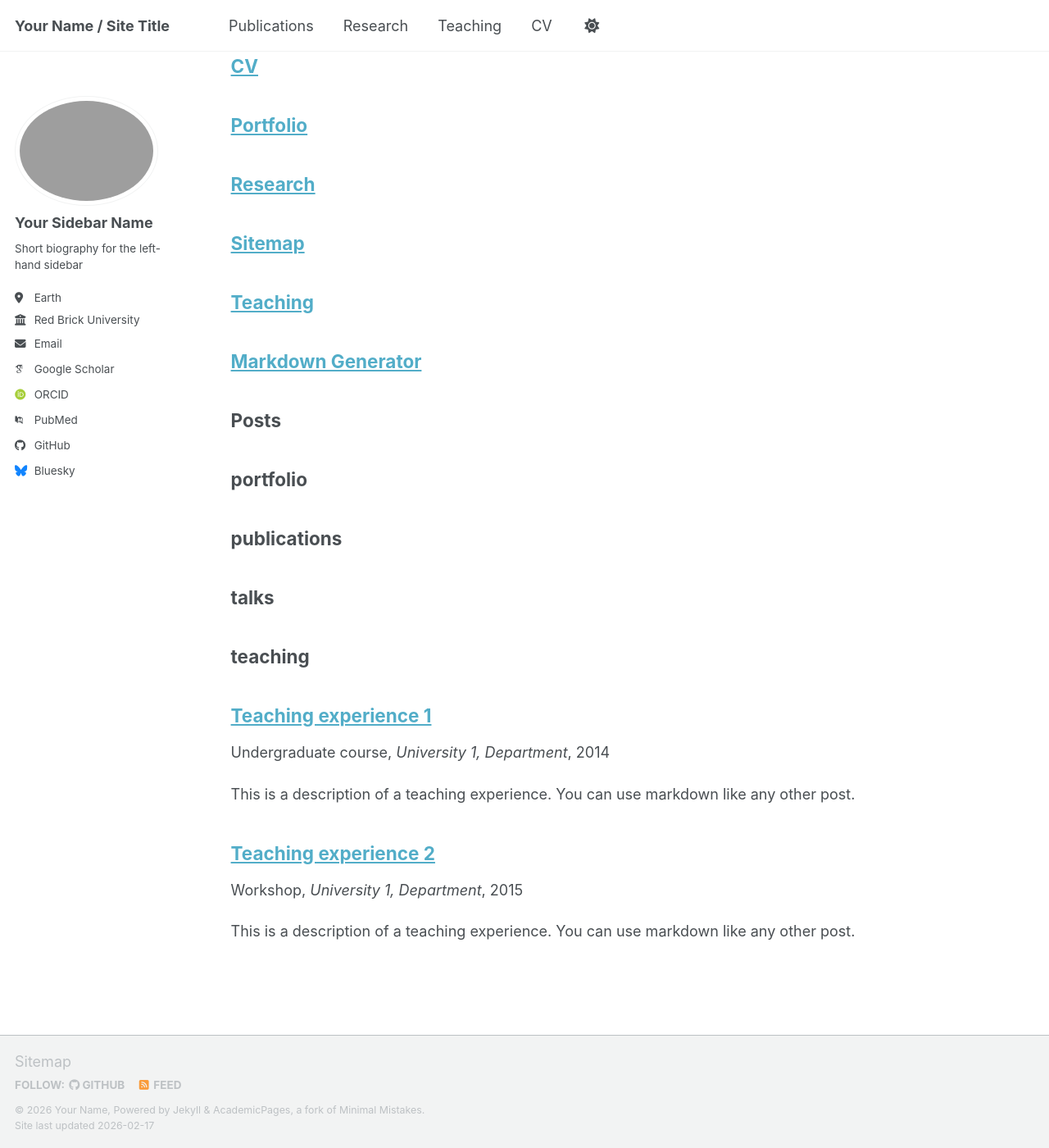
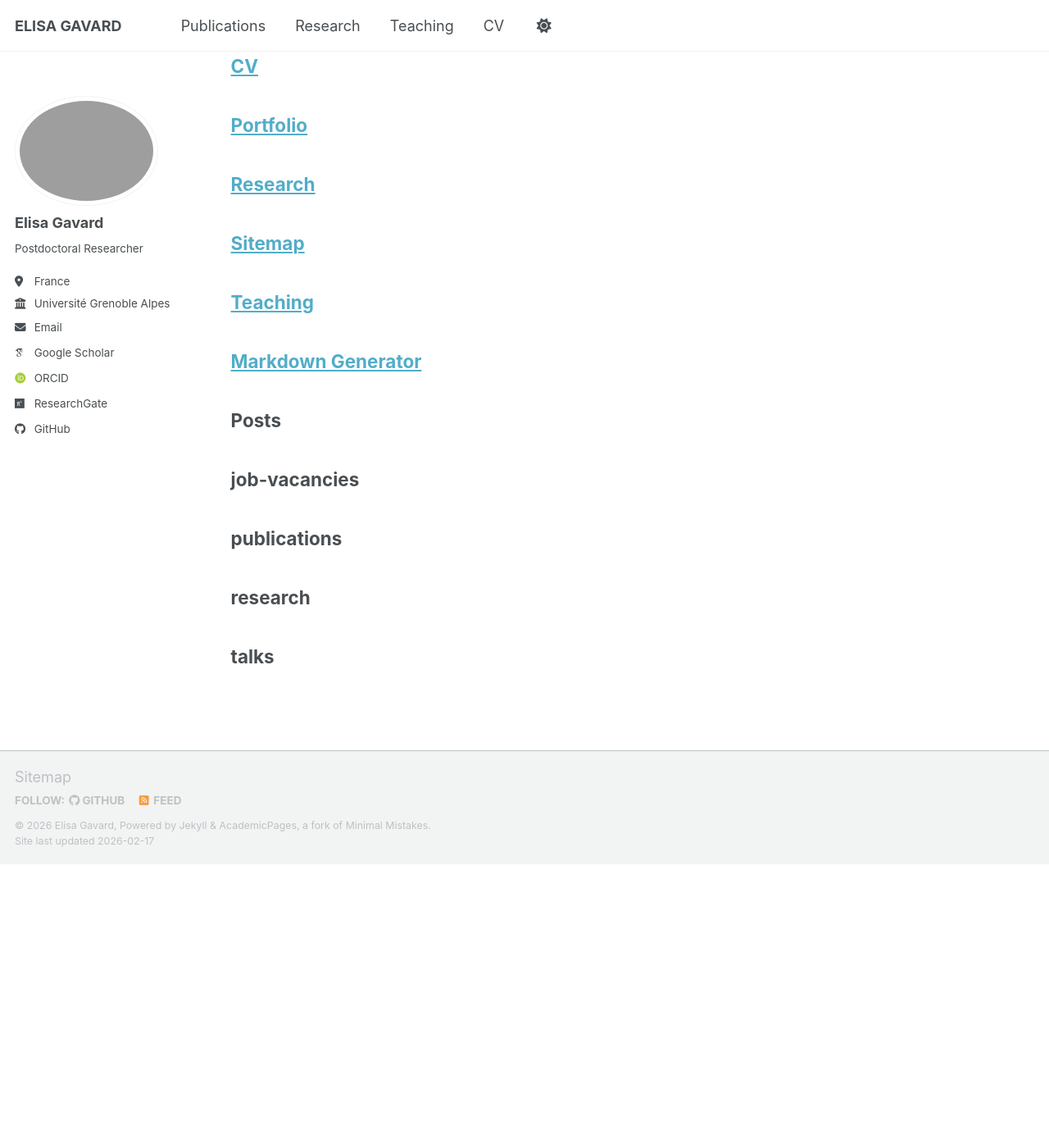
Before and after one commit to elisagavard/elisagavard.github.io, a Jekyll site: the page built from _pages/sitemap.md, in a window 1280 px wide and 1400 px high, scrolled down 438 px. Shown: the whole window at 82% size. Built offline with Jekyll 4.4.1, drawn with Linux system fonts in a browser that asks for light colours; some web fonts are replaced; a script bundle is joined from its source files by our own code; library files that are not in the unit come from our copies; a file with an impossible date is left out; after the commit the page ends 1492 px from its top, so only the background shows below that; some of the changed lines change nothing that is shown.

Commit message:
Update _config.yml

```diff
--- a/_config.yml
+++ b/_config.yml
@@ -3,101 +3,23 @@
 # This config file is meant for settings that affect your entire site, values
 # which you are expected to set up once and rarely need to edit after that.
 # For technical reasons, this file is *NOT* reloaded automatically when you use
-# `jekyll serve -l -H localhost`. If you change this file, please restart the
-# server process.
-
-# Basic Site Settings
-locale                   : "en-US"
-site_theme               : "default" # The available themes options are "default", "air", "sunrise", "mint", "dirt" and "contrast"
-title                    : "Your Name / Site Title"
-title_separator          : "-"
-name                     : &name "Your Name"
-description              : &description "Your Name's academic portfolio"   # Update this with a general description of your site, this is the default if not overridden by a page
-url                      : https://academicpages.github.io # The base hostname & protocol for your site e.g. "https://[your GitHub username].github.io",
-                                                           # or if you already have some other page hosted on Github then use "https://[your GitHub username].github.io/[Your Repo Name]"
-baseurl                  : "" # the subpath of your site, e.g. "/blog"
-repository               : "academicpages/academicpages.github.io"
-
-# Site Author - The following control what appear as part of the author content on the side bar.
-#               If a field is blank the icon and link will not appear, otherwise it will be shown.
-#               Additional customization can be done by editing /_includes/author-profile.html
-author:
-  # Biographic information
-  avatar           : "profile.png"
-  name             : "Your Sidebar Name"
-  pronouns         : # example: "she/her"
-  bio              : "Short biography for the left-hand sidebar"
-  location         : "Earth"
-  employer         : "Red Brick University"
-  uri              : # URL
-  email            : "none@example.org"
-
-  # Academic websites
-  academia         : # URL
-  arxiv            : # URL - Update with the correct link to your profile
-  googlescholar    : "https://scholar.google.com/citations?user=PS_CX0AAAAAJ"
-  inspire-hep      : # URL
-  impactstory      : # URL
-  orcid            : "https://orcid.org/yourorcidurl"
-  semantic         : # URL
-  ssrn             : # URL
-  pubmed           : "https://www.ncbi.nlm.nih.gov/pubmed/?term=john+snow"
-  researchgate     : # URL
-  scopus           : # URL
-  zotero           : # URL
-
-
-  # Repositories and software development
-  bitbucket        : # Username - Update with your username on the site
-  codepen          : # Username
-  dribbble         : # Username
-  github           : "academicpages"
-  kaggle           : # Username
-  stackoverflow    : # User number or user number and name (i.e., use "1" or "1/jeff-atwood")
-
-  # Social media
-  artstation       : # Username
-  bluesky          : "bsky.app" # Replace this with you Bluesky username
-  facebook         : # Username
-  flickr           : # Username
-  foursquare       : # Username
-  goodreads        : # Username
-  google_plus      : # Username
-  keybase          : # Username
-  instagram        : # Username
-  lastfm           : # Username
-  linkedin         : # Username
-  mastodon         : # URL
-  medium           : # URL
-  pinterest        : # Username
-  soundcloud       : # Username
-  steam            : # Username
-  telegram         : # URL
-  tumblr           : # Username
-  twitter          : # Username for X / Twitter
-  vine             : # Username
-  weibo            : # Username
-  wikipedia        : # Username
-  xing             : # Username
-  youtube          : # Username
-  zhihu            : # Username
-
-# Publication Category - The following the list of publication categories and their headings
-publication_category:
-  books:
-    title: 'Books'
-  manuscripts:
-    title: 'Journal Articles'
-  conferences:
-    title: 'Conference Papers'
+# `jekyll serve`. If you change this file, please restart the server process.
 
 # Site Settings
-teaser                   :  # filename of teaser fallback teaser image placed in /images/ for social media previews
+locale                   : "en-US"
+title                    : "ELISA GAVARD"
+title_separator          : "-"
+name                     : &name "Elisa Gavard"
+description              : &description "Postdoctoral Researcher"
+url                      : https://elisagavard.github.io/ # the base hostname & protocol for your site e.g. "https://mmistakes.github.io"
+baseurl                  : "" # the subpath of your site, e.g. "/blog"
+repository               : "elisagavard/elisagavard.github.io"
+teaser                   : # filename of teaser fallback teaser image placed in /images/, .e.g. "500x300.png"
 breadcrumbs              : false # true, false (default)
 words_per_minute         : 160
-future                   : true
+future                   : false
 read_more                : "disabled" # if enabled, adds "Read more" links to excerpts
-talkmap_link             : false      #change to true to add link to talkmap on talks page
+talkmap_link             : false #change to true to add link to talkmap on talks page
 comments:
   provider               : # false (default), "disqus", "discourse", "facebook", "google-plus", "staticman", "custom"
   disqus:
@@ -125,9 +47,7 @@ staticman:
       options:
         format           : "iso8601" # "iso8601" (default), "timestamp-seconds", "timestamp-milliseconds"
 atom_feed:
-  hide                   : false     # change to true to hide the RSS feed in the footer
   path                   : # blank (default) uses feed.xml
-
 
 # SEO Related
 google_site_verification :
@@ -135,16 +55,14 @@ bing_site_verification   :
 alexa_site_verification  :
 yandex_site_verification :
 
-
 # Social Sharing
 twitter:
-  username               : &twitter
+  username               :
 facebook:
   username               :
   app_id                 :
   publisher              :
-og_image                 :  # Social media default site image
-og_description           :  # Social media default site image description
+og_image                 : profil.jpeg # Open Graph/Twitter default site image
 # For specifying social profiles
 # - https://developers.google.com/structured-data/customize/social-profiles
 social:
@@ -155,9 +73,51 @@ social:
 
 # Analytics
 analytics:
-  provider               :  "false" # false (default), "google", "google-universal", "google-analytics-4", "custom"
+  provider               :
   google:
     tracking_id          :
+  goatcounter:
+    code		 :
+
+
+# Site Author
+author:
+  name             : "Elisa Gavard"
+  avatar           : "profil.jpeg"
+  bio              : "Postdoctoral Researcher"
+  location         : "France"
+  employer         : "Université Grenoble Alpes"
+  pubmed           :
+  orcid            : "https://orcid.org/0000-0001-5144-7767"
+  googlescholar    : "https://scholar.google.com/citations?user=o16vfP0AAAAJ&hl=fr&oi=ao"
+  email            : "elisa.gavard@univ-grenoble-alpes.com"
+  researchgate     : "https://www.researchgate.net/profile/Elisa-Gavard"
+  uri              :
+  bitbucket        :
+  codepen          :
+  dribbble         :
+  flickr           :
+  facebook         :
+  foursquare       :
+  github           : "elisagavard"
+  gitlab           :
+  google_plus      :
+  keybase          :
+  instagram        :
+  impactstory      :
+  lastfm           :
+  linkedin         :
+  pinterest        :
+  soundcloud       :
+  stackoverflow    :
+  steam            :
+  tumblr           :
+  twitter          :
+  vine             :
+  weibo            :
+  xing             :
+  youtube          :
+  wikipedia        :
 
 
 # Reading Files
@@ -170,26 +130,23 @@ exclude:
   - "*.sublime-workspace"
   - .asset-cache
   - .bundle
-  - .github
   - .jekyll-assets-cache
   - .sass-cache
+  - CHANGELOG
+  - Capfile
+  - Gemfile
+  - Gruntfile.js
+  - LICENSE
+  - README
+  - Rakefile
   - assets/js/_main.js
   - assets/js/plugins
   - assets/js/vendor
-  - CHANGELOG
-  - Capfile
   - config
-  - Dockerfile
-  - Gemfile
-  - Gruntfile.js
   - gulpfile.js
-  - LICENSE
-  - local
   - log
   - node_modules
-  - package.json*
-  - Rakefile
-  - README
+  - package.json
   - tmp
   - vendor
 keep_files:
@@ -201,7 +158,7 @@ markdown_ext: "markdown,mkdown,mkdn,mkd,md"
 
 # Conversion
 markdown: kramdown
-highlighter: rouge
+highlighter: dark green
 lsi: false
 excerpt_separator: "\n\n"
 incremental: false
@@ -219,23 +176,22 @@ kramdown:
   enable_coderay: false
 
 
-# These settings control the types of collections used by the template
+# Collections
 collections:
-  teaching:
-    output: true
-    permalink: /:collection/:path/
   publications:
     output: true
     permalink: /:collection/:path/
-  portfolio:
+  research:
     output: true
     permalink: /:collection/:path/
   talks:
     output: true
     permalink: /:collection/:path/
+  job-vacancies:
+    output: true
+    permalink: /:collection/:path/
 
-
-# These settings control how pages and collections are included in the site
+# Defaults
 defaults:
   # _posts
   - scope:
@@ -273,10 +229,10 @@ defaults:
       author_profile: true
       share: true
       comments: true
-  # _portfolio
+  # _research
   - scope:
       path: ""
-      type: portfolio
+      type: research
     values:
       layout: single
       author_profile: true
@@ -291,36 +247,33 @@ defaults:
       author_profile: true
       share: true
 
-
 # Sass/SCSS
 sass:
   sass_dir: _sass
-  style: compressed # https://sass-lang.com/documentation/file.SASS_REFERENCE.html#output_style
+  style: compressed # http://sass-lang.com/documentation/file.SASS_REFERENCE.html#output_style
 
 
 # Outputting
 permalink: /:categories/:title/
 # paginate: 5 # amount of posts to show
 # paginate_path: /page:num/
-timezone: Etc/UTC # https://en.wikipedia.org/wiki/List_of_tz_database_time_zones
+timezone: America/Chicago # http://en.wikipedia.org/wiki/List_of_tz_database_time_zones
 
 
 # Plugins
 plugins:
-  - jekyll-feed
-  - jekyll-gist
   - jekyll-paginate
   - jekyll-sitemap
+  - jekyll-gist
+  - jekyll-feed
   - jekyll-redirect-from
-  - jemoji
-
-# Mimic GitHub Pages with --safe
+  - jekyll-seo-tag
+# mimic GitHub Pages with --safe
 whitelist:
-  - jekyll-feed
-  - jekyll-gist
   - jekyll-paginate
   - jekyll-sitemap
-  - jekyll-redirect-from
+  - jekyll-gist
+  - jekyll-feed
   - jemoji
 
 
@@ -354,7 +307,7 @@ tag_archive:
 
 
 # HTML Compression
-# - https://jch.penibelst.de/
+# - http://jch.penibelst.de/
 compress_html:
   clippings: all
   ignore:
```
